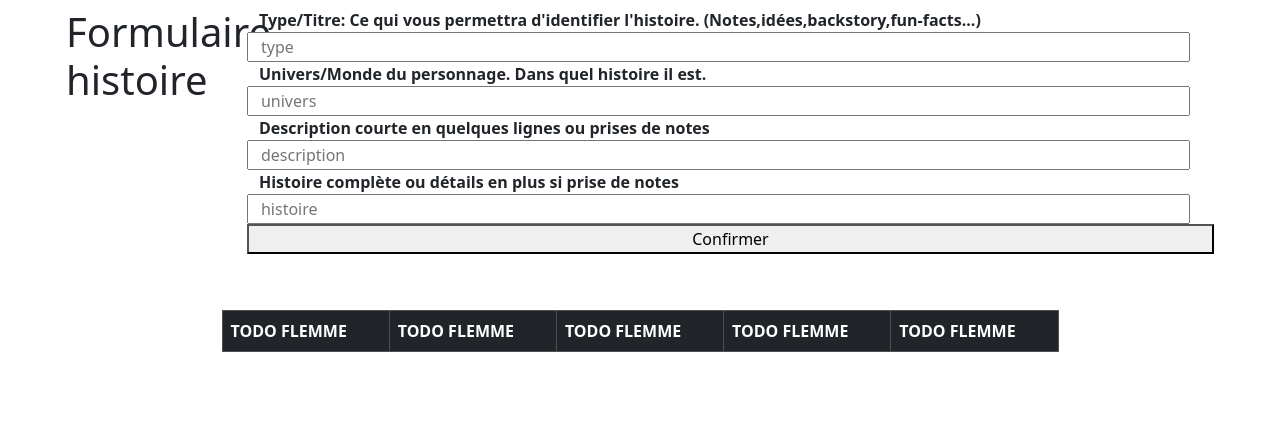
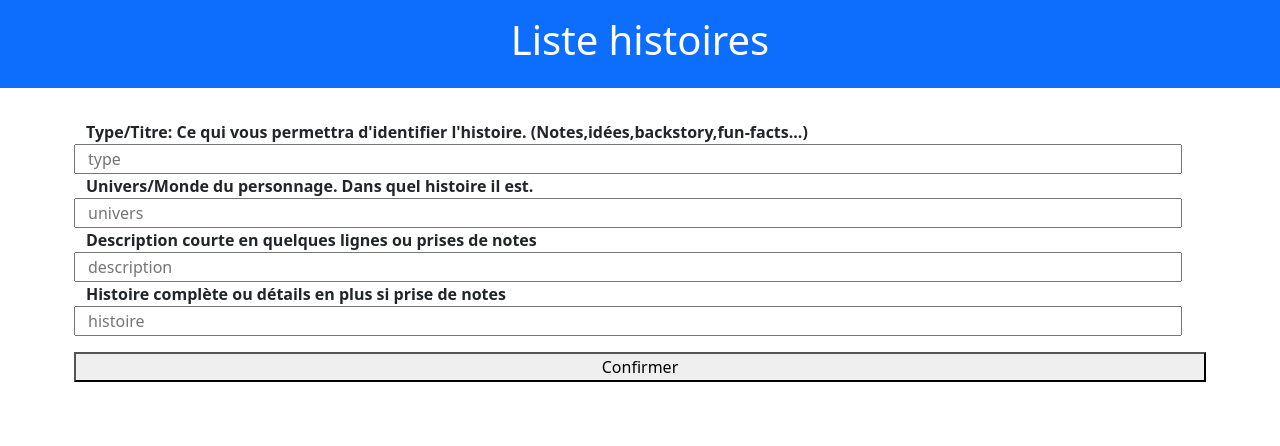
Before and after one commit to Kutaroro/projectOC, a PHP site: page /ficheHistoire.php in a window 1280 px wide. Shown: the top 446 px of the page. Run offline with PHP 8.4, Linux system fonts and the light colour scheme; data that the repository does not hold is empty.

Commit message:
Pas finis deco mais au moins ça marche.

```diff
--- a/ficheHistoire.php
+++ b/ficheHistoire.php
@@ -44,9 +44,11 @@ if(isset($_POST['delete'])){
 <body>
 
 <!-- Modification des infos de bases -->
-<div class="container d-flex p-2">
-    <h1 class="row">Formulaire histoire</h1>
-<div>
+<div class="container-fluid d-flex justify-content-center align-items-start bg-primary p-3  ">
+    <h1 style="color:white">Liste histoires </h1>
+</div>
+
+<div class="container d-flex justify-content-center align-items-start p-3 mt-3 ">
     <form action="ficheHistoire.php" method="post" class="row">
         <div class="row">
             <label for="type" ><b>Type/Titre: Ce qui vous permettra d'identifier l'histoire. (Notes,idées,backstory,fun-facts...) </b></label>
@@ -67,7 +69,7 @@ if(isset($_POST['delete'])){
 
         <input type="hidden" name="idPersonnage" value="<?= $idPersonnage ?>">
 
-        <div class="row"></div>
+        <div class="mt-3"></div>
          <button type="submit">Confirmer</button>
         </div>
     </form>
```
Also changed, not shown: ficheDescription.php (+22 -4 lines), index.php (+5 -10 lines).
